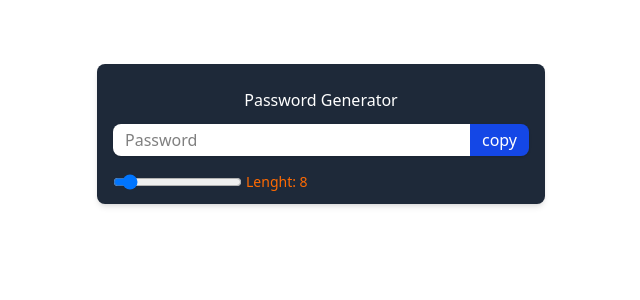
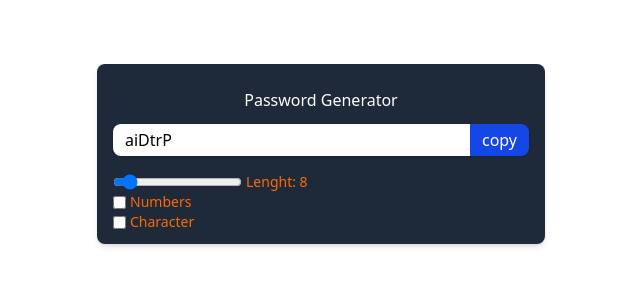
Before and after one commit to RazerWale/05PasswordGenerator, a React (Vite) app: page / in a window 1280 px wide. Shown: the top 300 px of the page, without its empty margins (319-959 px from the left). Built offline with nearby package versions, Linux system fonts and the light colour scheme.

Commit message:
generate password callback function

```diff
--- a/src/App.jsx
+++ b/src/App.jsx
@@ -1,11 +1,29 @@
 import "./App.css";
-import { useState } from "react";
+import { useState, useCallback, useEffect } from "react";
 
 function App() {
   const [length, setLength] = useState(8);
   const [numberAllowed, setNumberAllowed] = useState(false);
   const [charAllowed, setCharAllowed] = useState(false);
   const [password, setPassword] = useState("");
+
+  const generatePassword = useCallback(() => {
+    let pass = "";
+    let str = "ABCDEFGHIJKLMNOPQRSTUVWXYZabcdefghijklmnopqrstuvwxyz";
+
+    if (numberAllowed) str += "0123456789";
+    if (charAllowed) str += "!@#$%^&*()_+";
+
+    for (let i = 1; i < length; i++) {
+      const char = Math.floor(Math.random() * str.length + 1);
+      pass += str.charAt(char);
+    }
+
+    setPassword(pass);
+  }, [length, numberAllowed, charAllowed]);
+  useEffect(() => {
+    generatePassword();
+  }, [length, numberAllowed, charAllowed]);
 
   return (
     <div className="w-full max-w-md mx-auto shadow-md rounded-lg px-4 py-3 my-8 bg-gray-800 text-orange-500">
@@ -35,6 +53,30 @@
           <label htmlFor="length">Lenght: {length}</label>
         </div>
       </div>
+      <div className="flex text-sm gap-x-2">
+        <div className="flex items-center gap-x-1">
+          <input
+            type="checkbox"
+            defaultChecked={numberAllowed}
+            onChange={() => {
+              setNumberAllowed((prev) => !prev);
+            }}
+          />
+          <label htmlFor="number">Numbers</label>
+        </div>
+      </div>
+      <div className="flex text-sm gap-x-2">
+        <div className="flex items-center gap-x-1">
+          <input
+            type="checkbox"
+            defaultChecked={charAllowed}
+            onChange={() => {
+              setCharAllowed((prev) => !prev);
+            }}
+          />
+          <label htmlFor="charInput">Character</label>
+        </div>
+      </div>
     </div>
   );
 }
```
